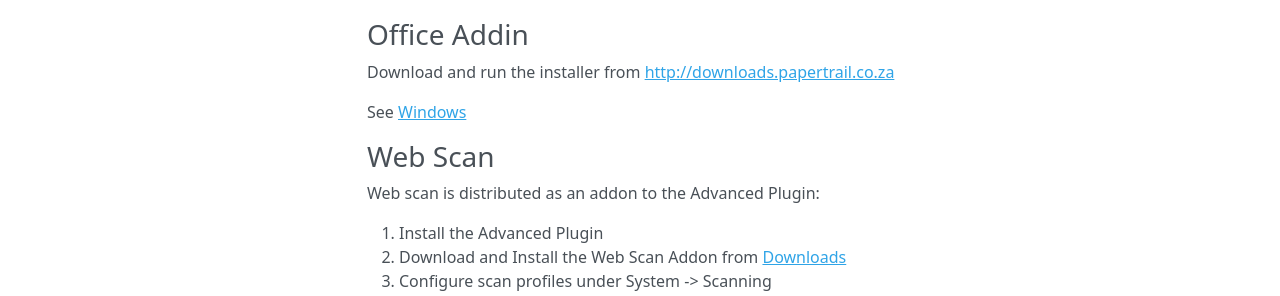
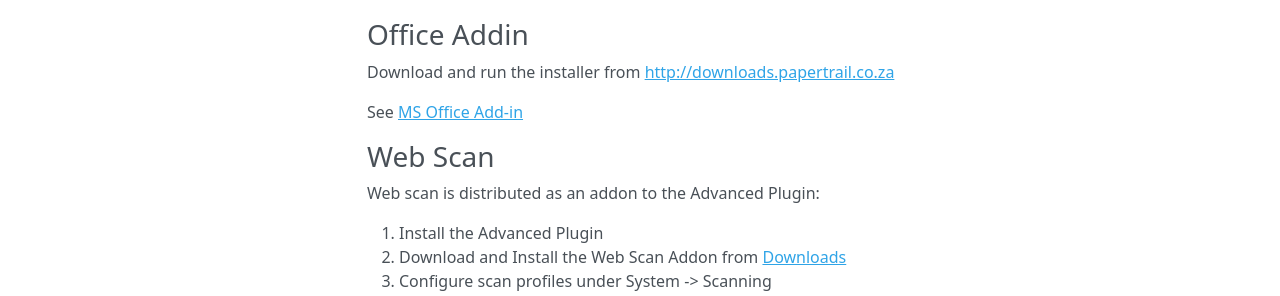
Before and after one commit to ryanegis/support-portal, an MkDocs documentation site: the page built from docs/Installation/end-user-installation.md, in a window 1280 px wide and 1170 px high. Shown: the part 734-1030 px from the top of the window. Built offline with MkDocs 1.6.1, drawn with Linux system fonts in a browser that asks for light colours; nearby versions of some CDN libraries; old or Windows-style settings are respelled for this version of MkDocs.

Commit message:
Fixed links in end user installation

```diff
--- a/docs/Installation/end-user-installation.md
+++ b/docs/Installation/end-user-installation.md
@@ -28,7 +28,7 @@ See [Windows](Desktop Agent) and [Linux](http://docs.papertrail.co.za/Installati
 
 Download and run the installer from [http://downloads.papertrail.co.za](https://downloads.papertrail.co.za/Desktop)
 
-See [Windows](Desktop Agent)
+See [MS Office Add-in](MS Office Add-in)
 ### Web Scan
 
 Web scan is distributed as an addon to the Advanced Plugin:
```
Also changed, not shown: docs/Installation/MS Office Add-in.md (renamed from docs/Installation/MS Office Installation.md).
